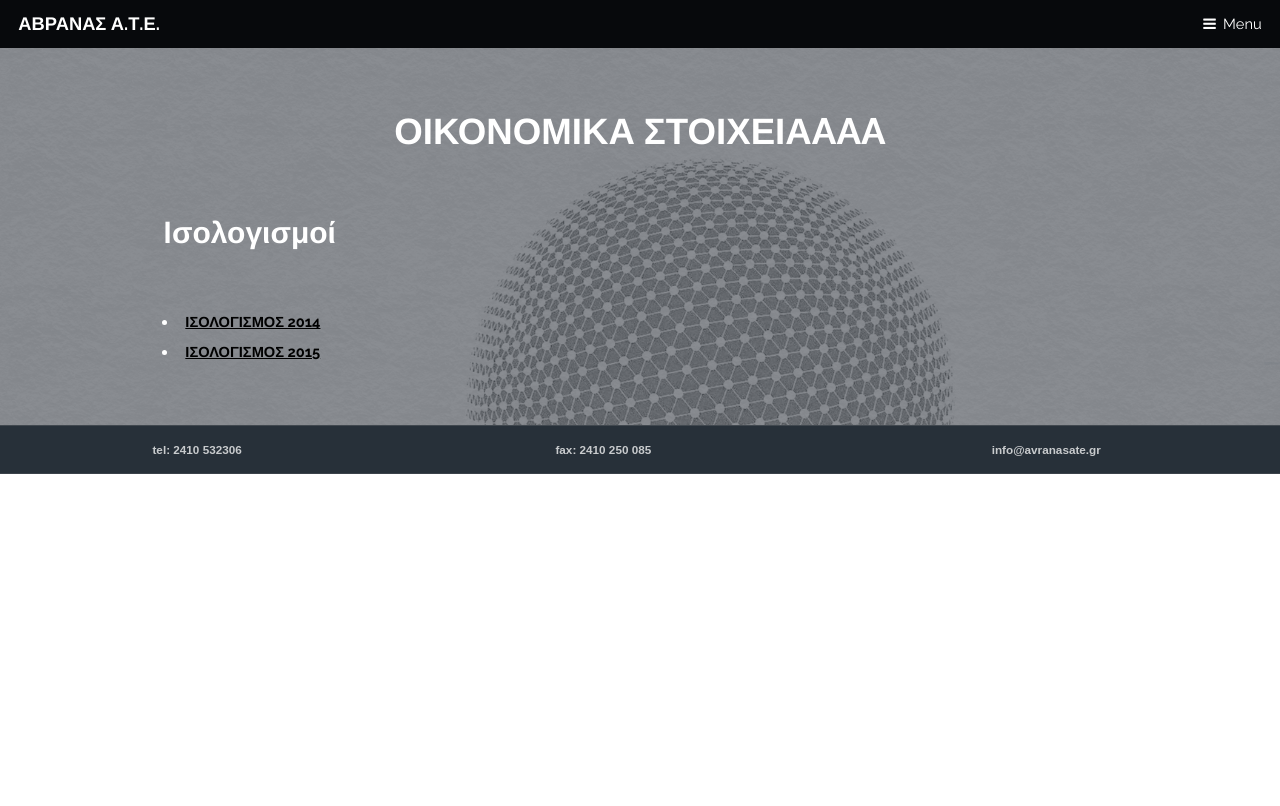
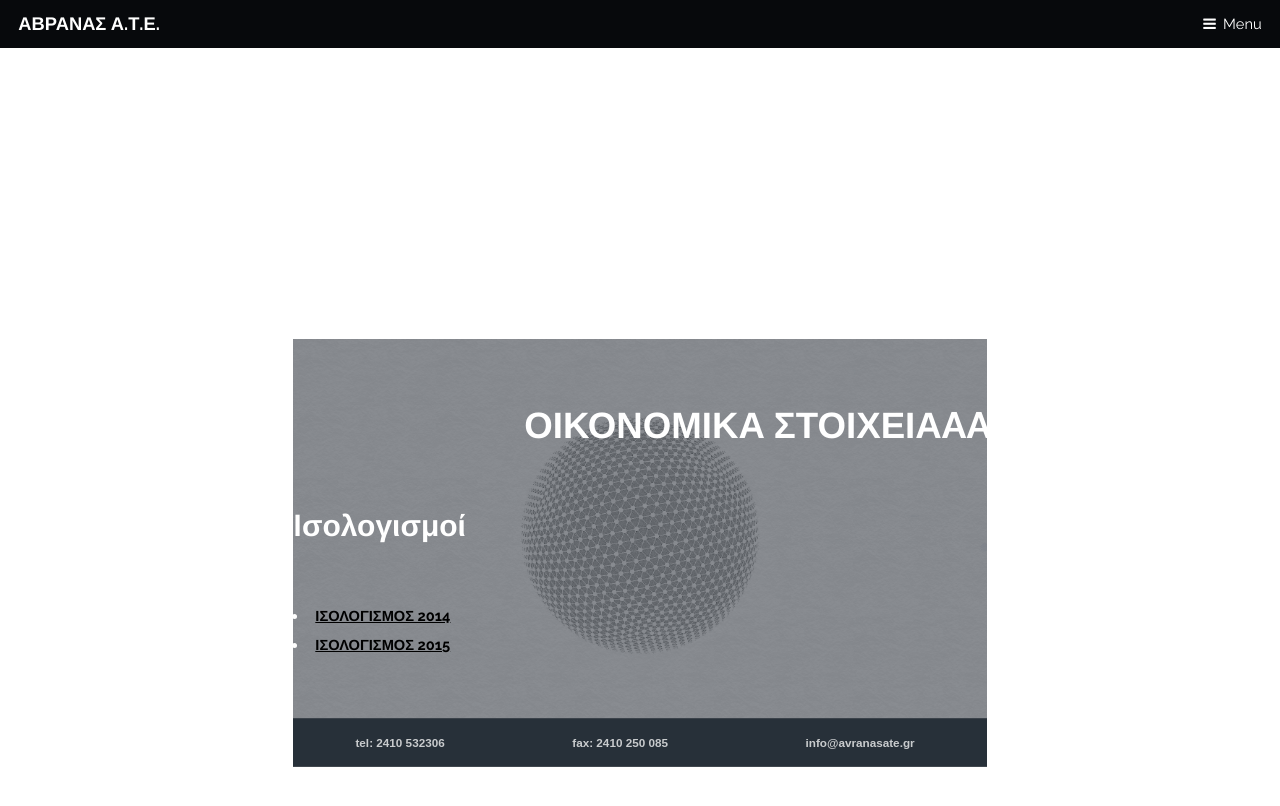
Before and after one commit to mgavves/mgavves.github.io, a plain HTML site: page financial.html in a window 1280 px wide. Drawn offline with Linux system fonts and the light colour scheme.

Commit message:
put a message here to name your commit

```diff
--- a/financial.html
+++ b/financial.html
@@ -9,7 +9,7 @@
 		<!--[if lte IE 8]><link rel="stylesheet" href="assets/css/ie8.css" /><![endif]-->
 		<!--[if lte IE 9]><link rel="stylesheet" href="assets/css/ie9.css" /><![endif]-->
 	</head>
-	<body style="margin: auto;">
+	<body style="margin: 20em;">
 
 		<!-- Header -->
 			<header id="header">
```
